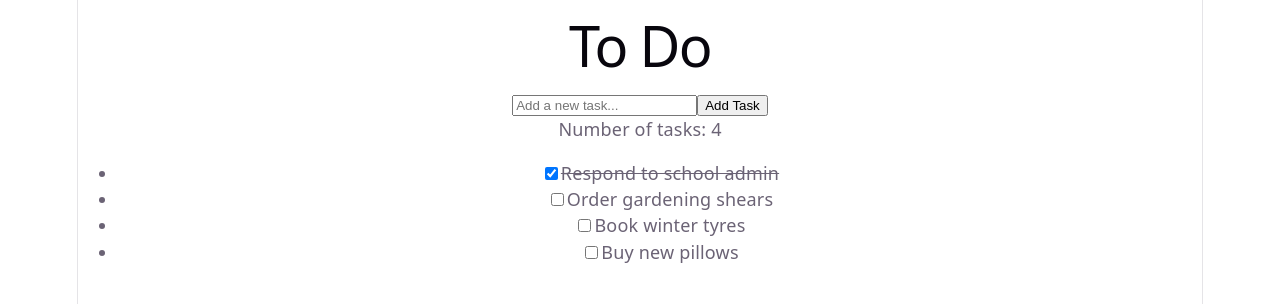
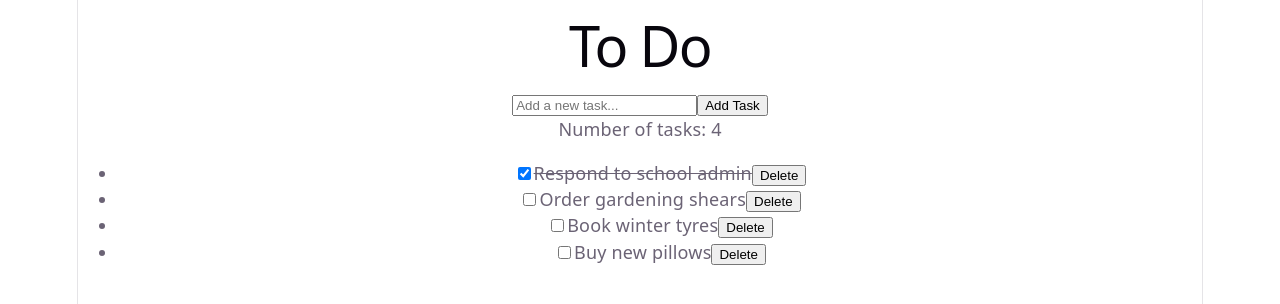
Before and after one commit to aleciabenjamin/alecia-todo, a React app in the folder app/: page / in a window 1280 px wide. Shown: the top 304 px of the page. Built offline with nearby package versions, Linux system fonts and the light colour scheme; the HTML template or start-up script is replaced by a standard one.

Commit message:
create delete button to remove tasks

```diff
--- a/app/src/App.jsx
+++ b/app/src/App.jsx
@@ -24,6 +24,10 @@ function App() {
     );
   }
 
+  function deleteTodo(id) {
+    setTodos(todos.filter((t) => t.id !== id));
+  }
+
   return (
     <main className="app">
       <h1>To Do</h1>
@@ -46,6 +50,9 @@ function App() {
               onChange={() => toggleCompleted(t.id)}
             />
             <span>{t.text}</span>
+            <button type="button" onClick={() => deleteTodo(t.id)}>
+              Delete
+            </button>
           </li>
         ))}
       </ul>
```
